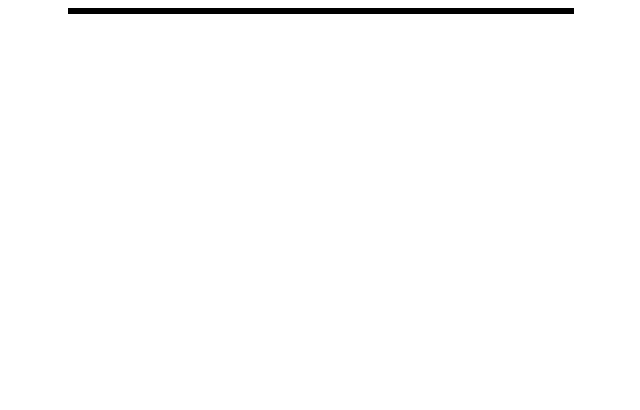
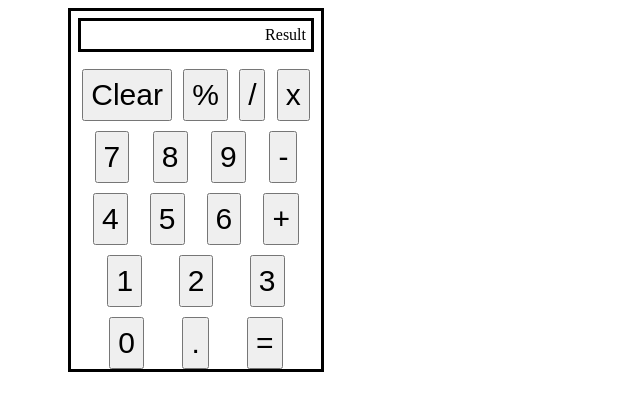
Before and after one commit to Hoslok-1/Calculator, a plain HTML site: page index.html in a window 1280 px wide. Shown: the whole page, without its empty margins (340-980 px from the left). Drawn offline with Linux system fonts and the light colour scheme.

Commit message:
added a non-functional calculator

```diff
--- a/index.html
+++ b/index.html
@@ -10,7 +10,73 @@
 </head>
 <body>
     <div class = "calculator">
-
+        <div class = "display">
+            <div id = "result">Result</div>
+        </div>
+        <div class = "first-row">
+            <div>
+                <button>Clear</button>
+            </div>
+            <div>
+                <button>%</button>
+            </div>
+            <div>
+                <button>/</button>
+            </div>
+            <div>
+                <button>x</button>
+            </div>
+        </div>
+        <div class = "second-row">
+            <div>
+                <button>7</button>
+            </div>
+            <div>
+                <button>8</button>
+            </div>
+            <div>
+                <button>9</button>
+            </div>
+            <div>
+            <button>-</button>
+            </div>
+        </div>
+        <div class = "third-row">
+            <div>
+                <button>4</button>
+            </div>
+            <div>
+                <button>5</button>
+            </div>
+            <div>
+                <button>6</button>
+            </div>
+            <div>
+                <button>+</button>
+            </div>
+        </div>
+        <div class = "fourth-row">
+            <div>
+                <button>1</button>
+            </div>
+            <div>
+                <button>2</button>
+            </div>
+            <div>
+                <button>3</button>
+            </div>
+        </div>
+        <div class ="fifth-row">
+            <div>
+                <button>0</button>
+            </div>
+            <div>
+                <button>.</button>
+            </div>
+            <div>
+                <button>=</button>
+            </div>
+        </div>
     </div>
 </body>
 </html>
--- a/scripts.js
+++ b/scripts.js
@@ -43,4 +43,4 @@ function operate(firstNum,operator,secondNum)
     }
 }
 
-console.log(operate(12,divide,23));
+//console.log(operate(12,divide,23));
--- a/styles.css
+++ b/styles.css
@@ -1,7 +1,35 @@
 .calculator
 {
     border: 3px solid;
-    width:500px;
+    width:250px;
     display: flex;
+    flex-direction: column;
+    flex-wrap: wrap;
     margin-left:400px;
+    column-gap:10px;
+    row-gap: 10px;
 }
+#result
+{
+    display: flex;
+    justify-content: flex-end;
+    margin: 5px;
+}
+.display
+{
+    border:3px solid;
+    margin:7px;
+}
+button
+{
+    font-size: 30px;
+    text-align: center;
+    padding:7px;
+}
+
+.first-row, .second-row, .third-row, .fourth-row, .fifth-row
+{
+    display: flex;
+    align-items: center;
+    justify-content: space-evenly;
+}
```
